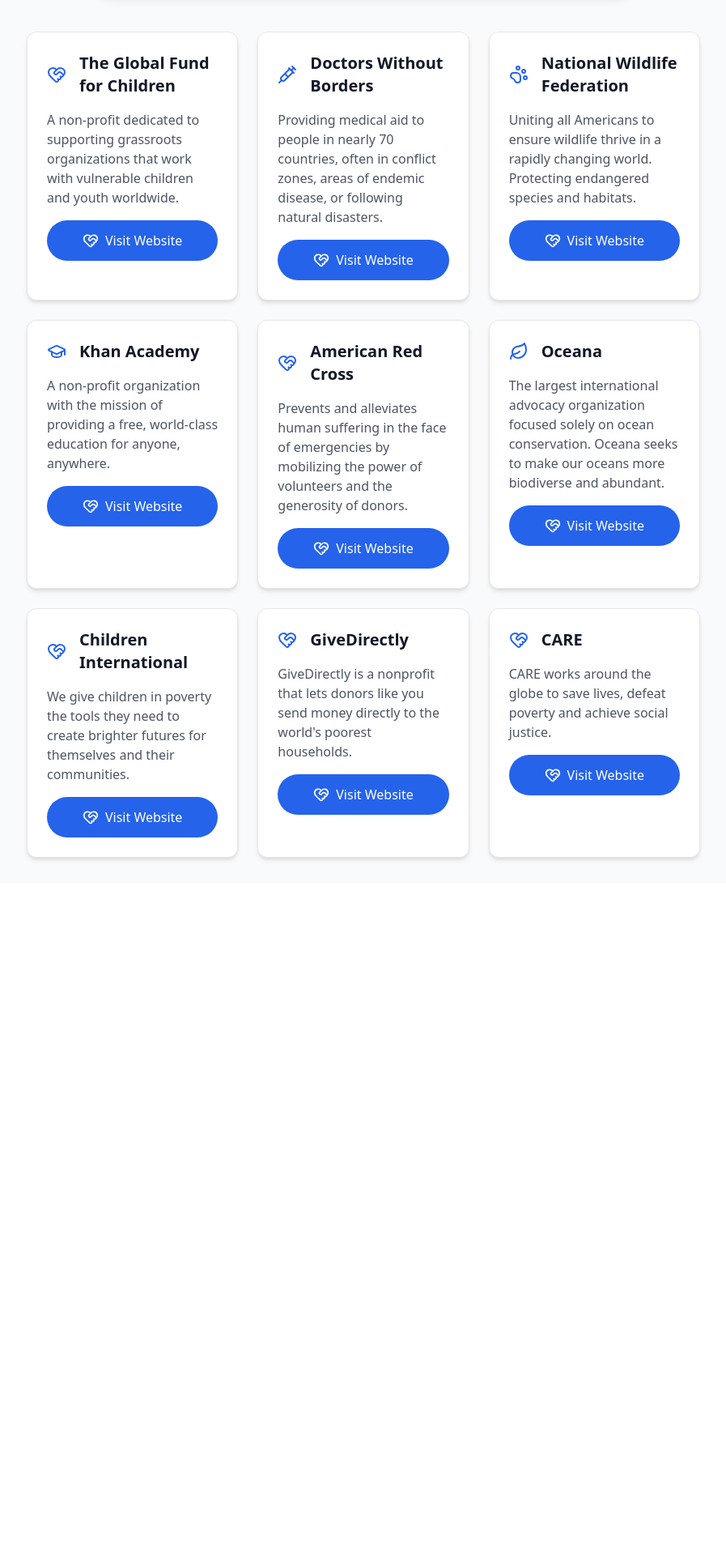
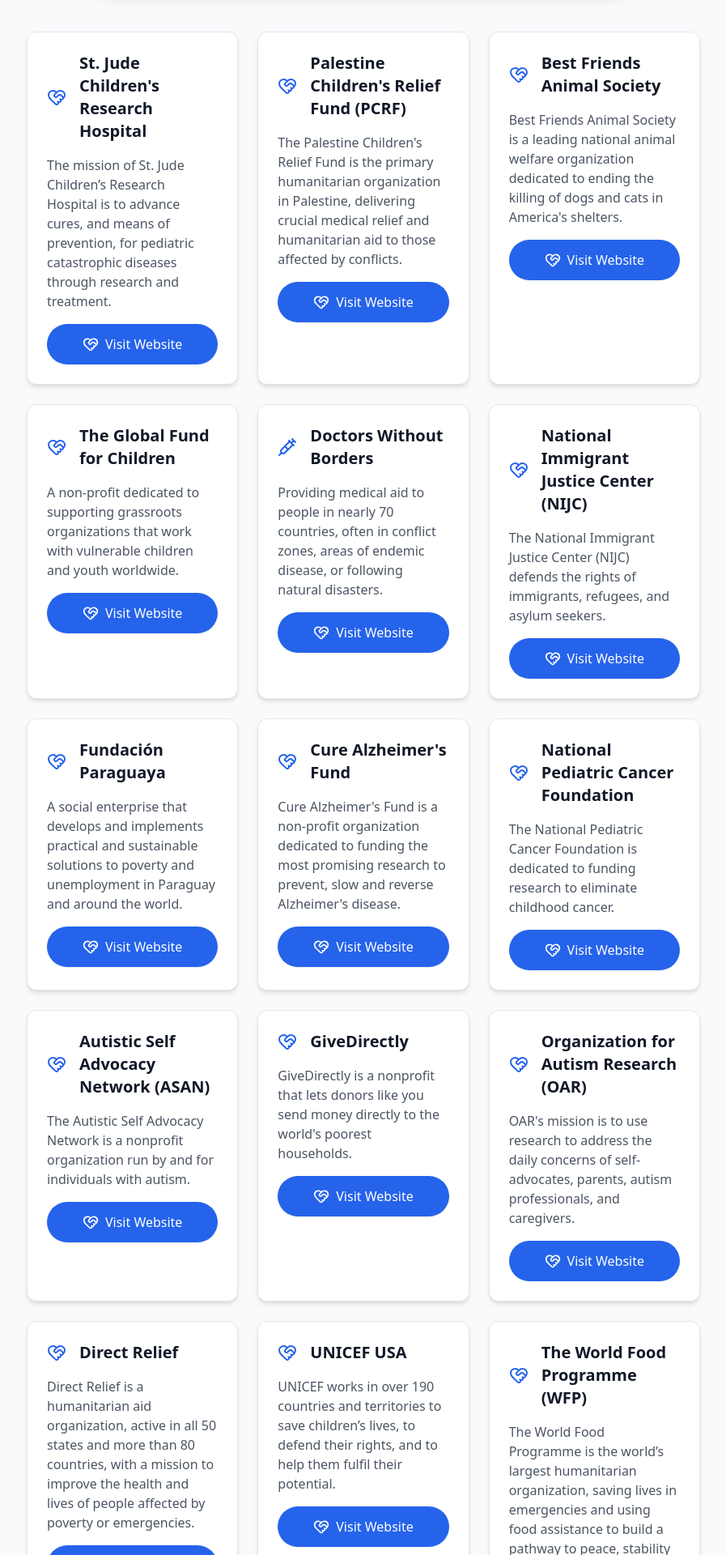
Before and after one commit to umezakip/Routed-Philanthropy, a React (Create React App) app: page / in a window 1280 px wide. Shown: the part 300-2220 px from the top of the page at 81% size, without its empty margins (191-1088 px from the left). Before the commit the page ends 1391 px from the top, so only its background shows below. Built offline with nearby package versions, Linux system fonts and the light colour scheme.

Commit message:
added more charities

```diff
--- a/src/App.js
+++ b/src/App.js
@@ -16,6 +16,24 @@
 // Data for the organizations, with more semantically descriptive tags
 const organizations = [
   {
+    name: "St. Jude Children's Research Hospital",
+    description: 'The mission of St. Jude Children’s Research Hospital is to advance cures, and means of prevention, for pediatric catastrophic diseases through research and treatment.',
+    tags: ['research', 'treatment', 'pediatric', 'hospital', 'children', 'cancer'],
+    link: 'https://www.stjude.org/',
+  },
+  {
+    name: "Palestine Children's Relief Fund (PCRF)",
+    description: "The Palestine Children's Relief Fund is the primary humanitarian organization in Palestine, delivering crucial medical relief and humanitarian aid to those affected by conflicts.",
+    tags: ['palestine', 'children', 'medical', 'aid'],
+    link: 'https://www.pcrf.net/',
+  },
+  {
+    name: 'Best Friends Animal Society',
+    description: "Best Friends Animal Society is a leading national animal welfare organization dedicated to ending the killing of dogs and cats in America's shelters.",
+    tags: ['no-kill', 'shelter', 'adoption', 'animal', 'pets'],
+    link: 'https://bestfriends.org/',
+  },
+  {
     name: 'The Global Fund for Children',
     description: 'A non-profit dedicated to supporting grassroots organizations that work with vulnerable children and youth worldwide.',
     tags: ['humanitarian', 'youth', 'global', 'poverty'],
@@ -28,22 +46,70 @@
     link: 'https://www.doctorswithoutborders.org/',
   },
   {
-    name: 'National Wildlife Federation',
-    description: 'Uniting all Americans to ensure wildlife thrive in a rapidly changing world. Protecting endangered species and habitats.',
-    tags: ['wildlife', 'environment', 'animals', 'conservation'],
-    link: 'https://www.nwf.org/',
+    name: 'National Immigrant Justice Center (NIJC)',
+    description: 'The National Immigrant Justice Center (NIJC) defends the rights of immigrants, refugees, and asylum seekers.',
+    tags: ['legal aid', 'human rights', 'asylum', 'advocacy', 'immigration', 'refugees', 'immigrant'],
+    link: 'https://immigrantjustice.org/',
   },
   {
-    name: 'Khan Academy',
-    description: 'A non-profit organization with the mission of providing a free, world-class education for anyone, anywhere.',
-    tags: ['education', 'learning', 'school', 'knowledge'],
-    link: 'https://www.khanacademy.org/',
+    name: 'Fundación Paraguaya',
+    description: 'A social enterprise that develops and implements practical and sustainable solutions to poverty and unemployment in Paraguay and around the world.',
+    tags: ['humanitarian', 'development', 'education', 'poverty', 'paraguay', 'south america'],
+    link: 'https://www.fundacionparaguaya.org.py/',
   },
   {
-    name: 'American Red Cross',
-    description: 'Prevents and alleviates human suffering in the face of emergencies by mobilizing the power of volunteers and the generosity of donors.',
-    tags: ['humanitarian', 'disaster relief', 'emergency', 'aid'],
-    link: 'https://www.redcross.org/',
+    name: "Cure Alzheimer's Fund",
+    description: "Cure Alzheimer's Fund is a non-profit organization dedicated to funding the most promising research to prevent, slow and reverse Alzheimer's disease.",
+    tags: ['alzheimer', 'research', 'prevention', 'dementia'],
+    link: 'https://www.curealz.org/',
+  },
+  {
+    name: 'National Pediatric Cancer Foundation',
+    description: 'The National Pediatric Cancer Foundation is dedicated to funding research to eliminate childhood cancer.',
+    tags: ['research', 'pediatric', 'treatment', 'cancer'],
+    link: 'https://nationalpcf.org/',
+  },
+  {
+    name: 'Autistic Self Advocacy Network (ASAN)',
+    description: 'The Autistic Self Advocacy Network is a nonprofit organization run by and for individuals with autism.',
+    tags: ['autism', 'rights', 'advocacy', 'neurodiversity'],
+    link: 'https://autisticadvocacy.org/',
+  },
+  {
+    name: 'GiveDirectly',
+    description: "GiveDirectly is a nonprofit that lets donors like you send money directly to the world's poorest households.",
+    tags: ['poverty', 'humanitarian', 'give', 'african charity'],
+    link: 'https://www.givedirectly.org/',
+  },
+  {
+    name: 'Organization for Autism Research (OAR)',
+    description: "OAR's mission is to use research to address the daily concerns of self-advocates, parents, autism professionals, and caregivers.",
+    tags: ['research', 'education', 'resources', 'autism'],
+    link: 'https://researchautism.org/',
+  },
+  {
+    name: 'Direct Relief',
+    description: 'Direct Relief is a humanitarian aid organization, active in all 50 states and more than 80 countries, with a mission to improve the health and lives of people affected by poverty or emergencies.',
+    tags: ['disaster', 'health', 'poverty', 'aid'],
+    link: 'https://www.directrelief.org/',
+  },
+  {
+    name: 'UNICEF USA',
+    description: "UNICEF works in over 190 countries and territories to save children’s lives, to defend their rights, and to help them fulfil their potential.",
+    tags: ['health', 'children', 'education', 'protection'],
+    link: 'https://www.unicefusa.org/',
+  },
+  {
+    name: "The World Food Programme (WFP)",
+    description: "The World Food Programme is the world’s largest humanitarian organization, saving lives in emergencies and using food assistance to build a pathway to peace, stability and prosperity for people recovering from conflict, disasters and the impact of climate change.",
+    tags: ['hunger', 'food', 'aid', 'humanitarian'],
+    link: 'https://www.wfp.org/',
+  },
+  {
+    name: 'Morris Animal Foundation',
+    description: 'Bridging science and resources to advance the health of animals.',
+    tags: ['health', 'research', 'veterinary', 'animals', 'science'],
+    link: 'https://www.morrisanimalfoundation.org/',
   },
   {
     name: 'Oceana',
@@ -52,22 +118,28 @@
     link: 'https://oceana.org/',
   },
   {
+    name: 'CARE',
+    description: 'CARE works around the globe to save lives, defeat poverty and achieve social justice.',
+    tags: ['poverty', 'humanitarian', 'care', 'global'],
+    link: 'https://www.care.org/',
+  },
+  {
     name: 'Children International',
     description: 'We give children in poverty the tools they need to create brighter futures for themselves and their communities.',
     tags: ['children', 'south america', 'poverty', 'humanitarian'],
     link: 'https://www.children.org/',
   },
   {
-    name: 'GiveDirectly',
-    description: "GiveDirectly is a nonprofit that lets donors like you send money directly to the world's poorest households.",
-    tags: ['poverty', 'humanitarian', 'give', 'african charity'],
-    link: 'https://www.givedirectly.org/',
+    name: 'National Wildlife Federation',
+    description: 'Uniting all Americans to ensure wildlife thrive in a rapidly changing world. Protecting endangered species and habitats.',
+    tags: ['wildlife', 'environment', 'animals', 'conservation'],
+    link: 'https://www.nwf.org/',
   },
   {
-    name: 'CARE',
-    description: 'CARE works around the globe to save lives, defeat poverty and achieve social justice.',
-    tags: ['poverty', 'humanitarian', 'care', 'global'],
-    link: 'https://www.care.org/',
+    name: "Alzheimer's Foundation of America (AFA)",
+    description: "The Alzheimer’s Foundation of America provides support, services and education to individuals, families and caregivers affected by Alzheimer’s disease and related dementias nationwide.",
+    tags: ['alzheimer', 'support', 'caregivers', 'education'],
+    link: 'https://alzfdn.org/',
   },
 ];
 
```
